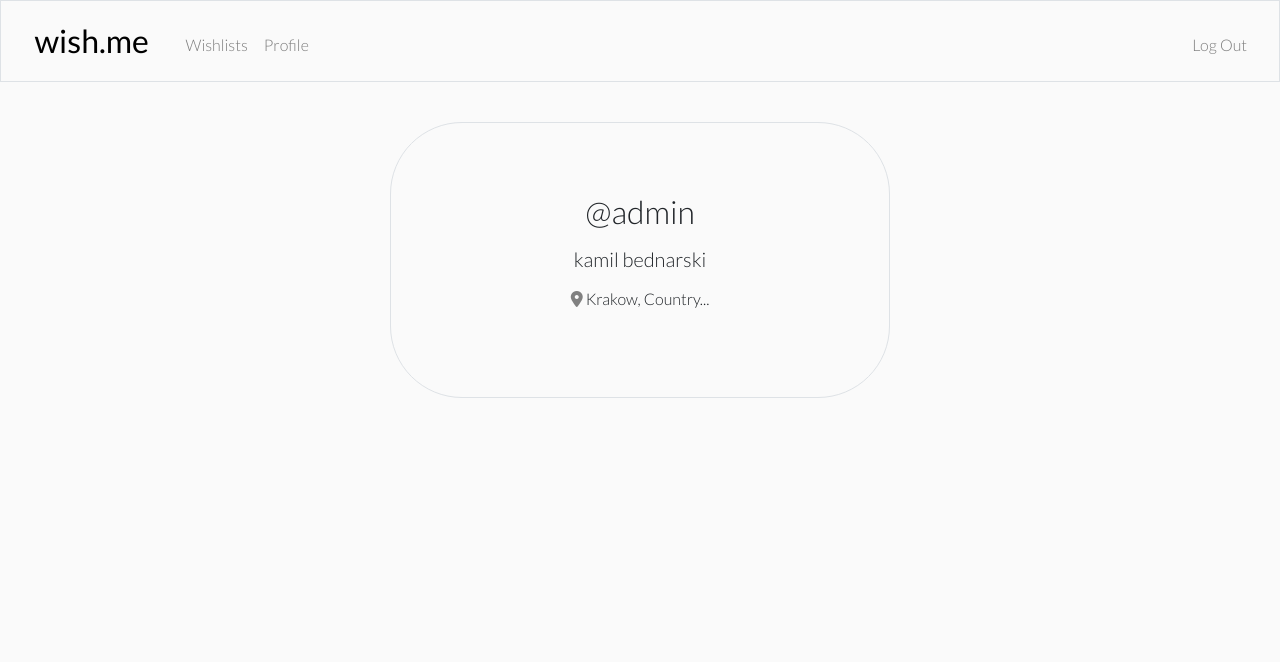
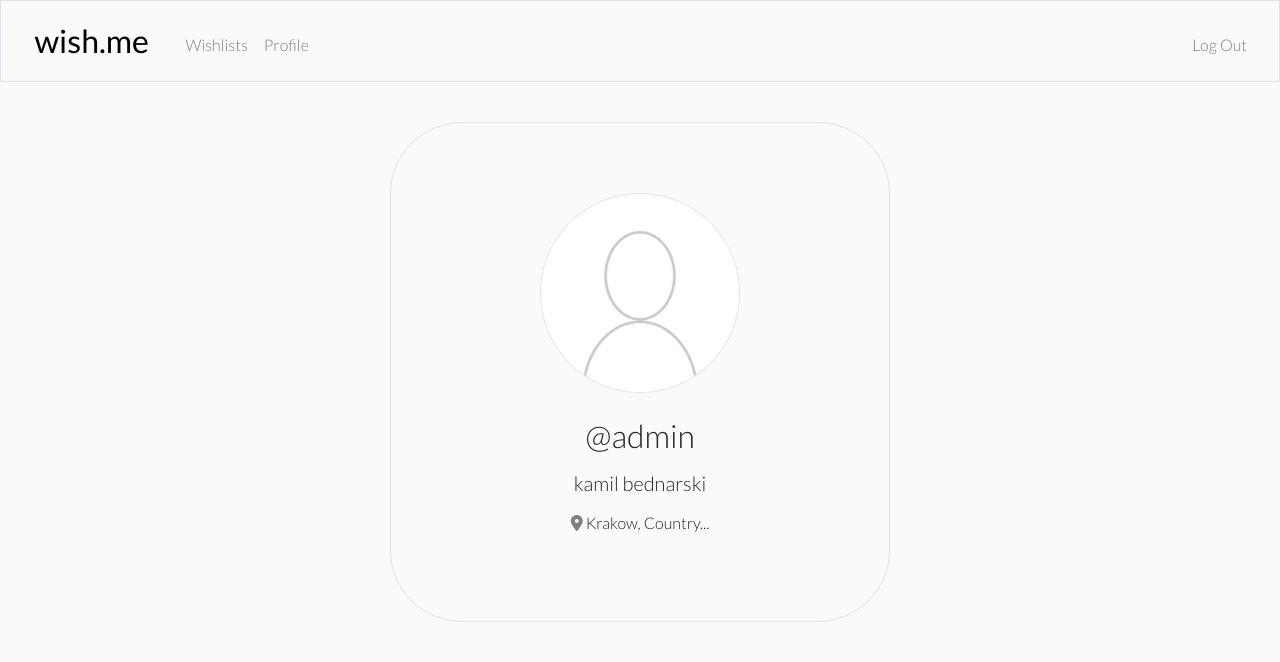
Before and after one commit to kamilbednarski/wish-me, a Flask app: a page that uses templates/profile.html in a window 1280 px wide. Shown: the top 662 px of the page. Run offline with Flask 2, Linux system fonts and the light colour scheme; a user stored in the database is signed in; data comes from the database, SQL or seed files in the repository; some libraries are stand-ins or nearby versions; some web fonts are replaced.

Commit message:
new: profile card

```diff
--- a/static/styles.css
+++ b/static/styles.css
@@ -91,6 +91,10 @@ main {
     color: gray;
 }
 
+.profile-img {
+    border-radius: 50%;
+}
+
 h2 {
     font-weight: 300;
 }
--- a/templates/profile.html
+++ b/templates/profile.html
@@ -6,6 +6,10 @@
 
 {% block main %}
     <div class="form-container border">
+        <div class="text-center pb-4">
+            <img class="profile-img border" src={{ url_for('static', filename='profileimg.bmp') }} width="200px" height="200px">
+        </div>
+
         <!-- Username -->
         <div class="text-center">
             <label class="form-label-l"><h2>@{{ username }}</h2></label>
```
Also changed, not shown: static/profileimg.bmp (added), static/script.js (renamed from script.js), 1 other file.
